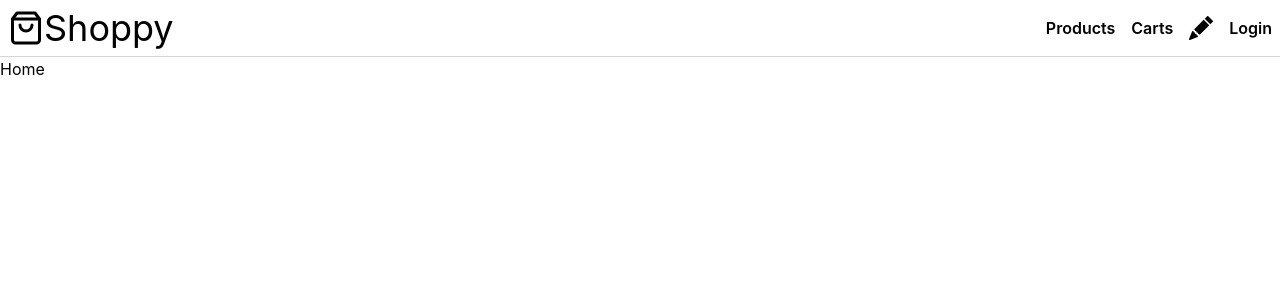
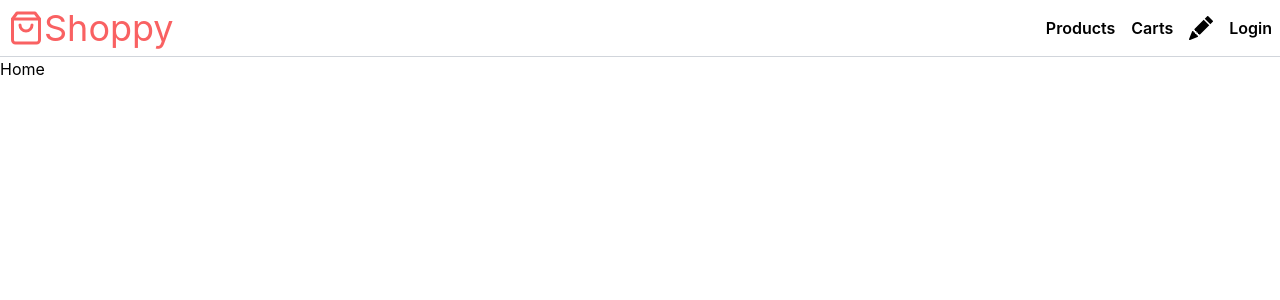
Before and after one commit to eecsjlee/react-shoppy, a React (Create React App) app: page / in a window 1280 px wide. Shown: the top 300 px of the page. Built offline with nearby package versions, Linux system fonts and the light colour scheme; no server answers.

Commit message:
feat: 어드민 권한 추가
14.13까지의 내용

```diff
--- a/tailwind.config.js
+++ b/tailwind.config.js
@@ -4,7 +4,7 @@ module.exports = {
   theme: {
     extend: {
       colors: {
-        brand: 'F96162',
+        brand: '#F96162',
       },
     },
   },
```
